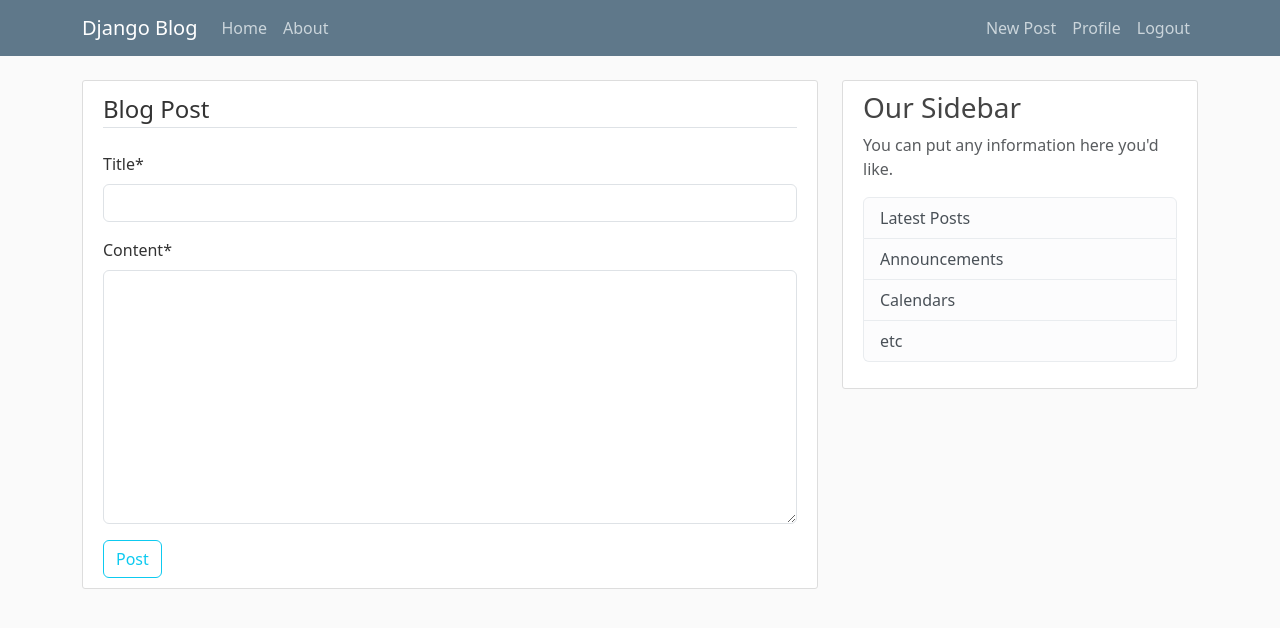
After one commit to Md-Ibrahim-Khalil/django_blog_project, a Django app: page /post/new/ in a window 1280 px wide. The commit adds this page. Shown: the top 628 px of the page. Run offline with Django 5.2, Linux system fonts and the light colour scheme; a user stored in the database is signed in; some libraries are stand-ins or nearby versions.

Commit message:
create, Update and Delete Posts

```diff
--- a/blog/models.py
+++ b/blog/models.py
@@ -1,6 +1,7 @@
 from django.db import models
 from django.utils import timezone
 from django.contrib.auth.models import User
+from django.urls import reverse
 
 class Post(models.Model):
     title = models.CharField(max_length=100)
@@ -8,5 +9,8 @@ class Post(models.Model):
     date_posted = models.DateTimeField(default=timezone.now())
     author = models.ForeignKey(User, on_delete=models.PROTECT)
 
-def __str__(self):
-    return self.title
+    def __str__(self):
+        return self.title
+
+    def get_absolute_url(self):
+        return reverse('post-detail', kwargs={'pk': self.pk})
--- a/blog/templates/blog/base.html
+++ b/blog/templates/blog/base.html
@@ -29,8 +29,9 @@
                             <!-- Navbar Right Side -->
                             <div class="navbar-nav">
                                 {% if user.is_authenticated %}
-                                    <a class="nav-item nav-link" href="{% url 'profile' %}">profile</a>
-                                    <a class="nav-item nav-link" href="{% url 'logout' %}">Login</a>
+                                    <a class="nav-item nav-link" href="{% url 'post-create' %}">New Post</a>
+                                    <a class="nav-item nav-link" href="{% url 'profile' %}">Profile</a>
+                                    <a class="nav-item nav-link" href="{% url 'logout' %}">Logout</a>
                                 {% else %}
                                     <a class="nav-item nav-link" href="{% url 'login' %}">Login</a>
                                     <a class="nav-item nav-link" href="{% url 'register' %}">Register</a>
--- /dev/null
+++ b/blog/templates/blog/post_form.html
@@ -0,0 +1,16 @@
+{% extends "blog/base.html" %}
+{% load crispy_forms_tags %}
+{% block content %}
+    <div class="content-section">
+        <form method="POST">
+            {% csrf_token %}
+            <fieldset class="form-group">
+                <legend class="border-bottom mb-4">Blog Post</legend>
+                {{ form|crispy }}
+            </fieldset>
+            <div class="form-group">
+                <button class="btn btn-outline-info" type="submit">Post</button>
+            </div>
+        </form>
+    </div>
+{% endblock content %}
--- a/blog/urls.py
+++ b/blog/urls.py
@@ -1,7 +1,12 @@
 from django.urls import path
+from .views import PostListView, PostDetailView, PostCreateView, PostUpdateView, PostDeleteView
 from . import views
 
 urlpatterns = [
-    path('', views.home, name='blog-home'),
+    path('', PostListView.as_view(), name='blog-home'),
+    path('post/<int:pk>/', PostDetailView.as_view(), name='post-detail'),
+    path('post/new/', PostCreateView.as_view(), name='post-create'),
+    path('post/<int:pk>/update/', PostUpdateView.as_view(), name='post-update'),
+    path('post/<int:pk>/delete/', PostDeleteView.as_view(), name='post-delete'),
     path('about/', views.about, name='blog-about'),
 ]
--- a/blog/views.py
+++ b/blog/views.py
@@ -1,4 +1,7 @@
 from django.shortcuts import render
+from django.contrib.auth.mixins import LoginRequiredMixin
+from django.contrib.auth.mixins import LoginRequiredMixin, UserPassesTestMixin
+from django.views.generic import ListView, DetailView, CreateView, DeleteView, UpdateView
 from .models import Post
 
 
@@ -8,5 +11,48 @@ def home(request):
     }
     return render(request, 'blog/home.html', context)
 
+class PostListView(ListView):
+    model = Post
+    template_name = 'blog/home.html'
+    context_object_name = 'posts'
+    ordering = ['-date_posted']
+
+class PostDetailView(ListView):
+    model = Post
+
+class PostCreateView(LoginRequiredMixin, CreateView):
+    model = Post
+    fields = ['title','content']
+
+    def form_valid(self, form):
+        form.instance.author = self.request.user
+        return super().form_valid(form)
+
+class PostUpdateView(LoginRequiredMixin, UserPassesTestMixin, UpdateView):
+    model = Post
+    fields = ['title', 'content']
+
+    def form_valid(self, form):
+        form.instance.author = self.request.user
+        return super().form_valid(form)
+
+    def test_func(self):
+        post = self.get_object()
+        if self.request.user == post.author:
+            return True
+        return False
+
+
+
+class PostDeleteView(LoginRequiredMixin, UserPassesTestMixin, DeleteView):
+    model = Post
+    success_url = '/'
+
+    def test_func(self):
+        post = self.get_object()
+        if self.request.user == post.author:
+            return True
+        return False
+
 def about(request):
     return render(request, 'blog/about.html', {'title': 'About'})
```
Also changed, not shown: blog/templates/blog/post_confirm_delete.html (added, +16 -0 lines), blog/templates/blog/post_detail.html (added, +20 -0 lines), blog/templates/blog/post_list.html (added, +20 -0 lines), db.sqlite3, media/profile_pics/michael-dziedzic-gEN5Btvf2Eg-unsplash.jpg.
